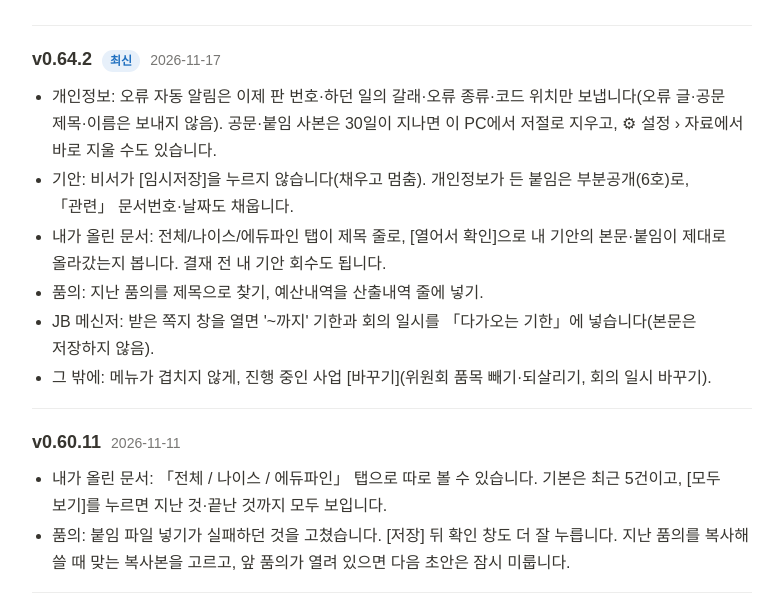
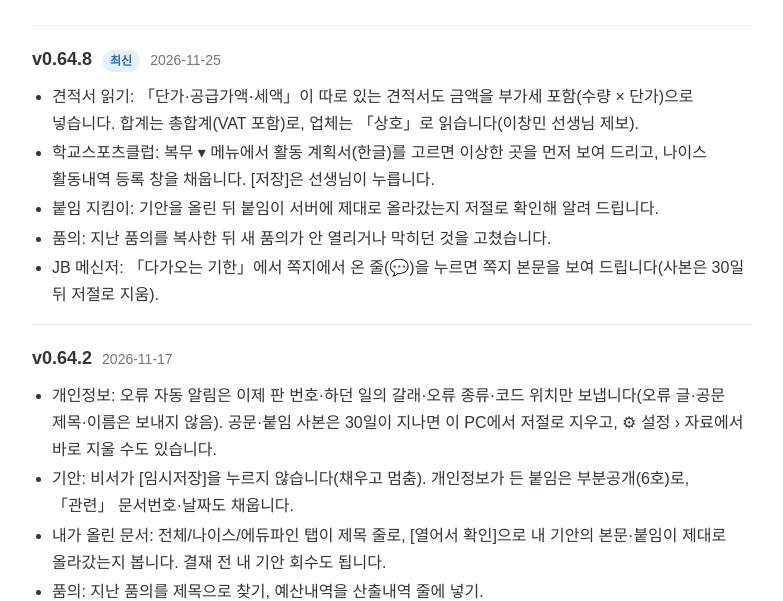
Before and after one commit to Kang-T/edufine-assistant-release, a plain HTML site: page docs/changes.html in a window 1280 px wide. Shown: the part 206-807 px from the top of the page, without its empty margins (248-1031 px from the left). Drawn offline with Linux system fonts and the light colour scheme; a web font is replaced by a local one.

Commit message:
업데이트 소식: v0.64.8

```diff
--- a/docs/changes.html
+++ b/docs/changes.html
@@ -42,7 +42,8 @@ footer { color: var(--sub); font-size: 13px; border-top: 1px solid var(--line);
 <main class="wrap">
   <h1>업데이트 소식</h1>
   <p class="lead">판마다 무엇이 바뀌었는지 적어 둡니다. 비서는 켤 때와 켜 둔 동안 6시간마다 새 판을 확인해 「업데이트할까요?」 하고 묻습니다.</p>
-  <section class="rel" id="v0.64.2"><h2>v0.64.2 <span class="new">최신</span> <span class="date">2026-11-17</span></h2><ul><li>개인정보: 오류 자동 알림은 이제 판 번호·하던 일의 갈래·오류 종류·코드 위치만 보냅니다(오류 글·공문 제목·이름은 보내지 않음). 공문·붙임 사본은 30일이 지나면 이 PC에서 저절로 지우고, ⚙ 설정 › 자료에서 바로 지울 수도 있습니다.</li><li>기안: 비서가 [임시저장]을 누르지 않습니다(채우고 멈춤). 개인정보가 든 붙임은 부분공개(6호)로, 「관련」 문서번호·날짜도 채웁니다.</li><li>내가 올린 문서: 전체/나이스/에듀파인 탭이 제목 줄로, [열어서 확인]으로 내 기안의 본문·붙임이 제대로 올라갔는지 봅니다. 결재 전 내 기안 회수도 됩니다.</li><li>품의: 지난 품의를 제목으로 찾기, 예산내역을 산출내역 줄에 넣기.</li><li>JB 메신저: 받은 쪽지 창을 열면 &#x27;~까지&#x27; 기한과 회의 일시를 「다가오는 기한」에 넣습니다(본문은 저장하지 않음).</li><li>그 밖에: 메뉴가 겹치지 않게, 진행 중인 사업 [바꾸기](위원회 품목 빼기·되살리기, 회의 일시 바꾸기).</li></ul></section>
+  <section class="rel" id="v0.64.8"><h2>v0.64.8 <span class="new">최신</span> <span class="date">2026-11-25</span></h2><ul><li>견적서 읽기: 「단가·공급가액·세액」이 따로 있는 견적서도 금액을 부가세 포함(수량 × 단가)으로 넣습니다. 합계는 총합계(VAT 포함)로, 업체는 「상호」로 읽습니다(이창민 선생님 제보).</li><li>학교스포츠클럽: 복무 ▾ 메뉴에서 활동 계획서(한글)를 고르면 이상한 곳을 먼저 보여 드리고, 나이스 활동내역 등록 창을 채웁니다. [저장]은 선생님이 누릅니다.</li><li>붙임 지킴이: 기안을 올린 뒤 붙임이 서버에 제대로 올라갔는지 저절로 확인해 알려 드립니다.</li><li>품의: 지난 품의를 복사한 뒤 새 품의가 안 열리거나 막히던 것을 고쳤습니다.</li><li>JB 메신저: 「다가오는 기한」에서 쪽지에서 온 줄(💬)을 누르면 쪽지 본문을 보여 드립니다(사본은 30일 뒤 저절로 지움).</li></ul></section>
+  <section class="rel" id="v0.64.2"><h2>v0.64.2 <span class="date">2026-11-17</span></h2><ul><li>개인정보: 오류 자동 알림은 이제 판 번호·하던 일의 갈래·오류 종류·코드 위치만 보냅니다(오류 글·공문 제목·이름은 보내지 않음). 공문·붙임 사본은 30일이 지나면 이 PC에서 저절로 지우고, ⚙ 설정 › 자료에서 바로 지울 수도 있습니다.</li><li>기안: 비서가 [임시저장]을 누르지 않습니다(채우고 멈춤). 개인정보가 든 붙임은 부분공개(6호)로, 「관련」 문서번호·날짜도 채웁니다.</li><li>내가 올린 문서: 전체/나이스/에듀파인 탭이 제목 줄로, [열어서 확인]으로 내 기안의 본문·붙임이 제대로 올라갔는지 봅니다. 결재 전 내 기안 회수도 됩니다.</li><li>품의: 지난 품의를 제목으로 찾기, 예산내역을 산출내역 줄에 넣기.</li><li>JB 메신저: 받은 쪽지 창을 열면 &#x27;~까지&#x27; 기한과 회의 일시를 「다가오는 기한」에 넣습니다(본문은 저장하지 않음).</li><li>그 밖에: 메뉴가 겹치지 않게, 진행 중인 사업 [바꾸기](위원회 품목 빼기·되살리기, 회의 일시 바꾸기).</li></ul></section>
   <section class="rel" id="v0.60.11"><h2>v0.60.11 <span class="date">2026-11-11</span></h2><ul><li>내가 올린 문서: 「전체 / 나이스 / 에듀파인」 탭으로 따로 볼 수 있습니다. 기본은 최근 5건이고, [모두 보기]를 누르면 지난 것·끝난 것까지 모두 보입니다.</li><li>품의: 붙임 파일 넣기가 실패하던 것을 고쳤습니다. [저장] 뒤 확인 창도 더 잘 누릅니다. 지난 품의를 복사해 쓸 때 맞는 복사본을 고르고, 앞 품의가 열려 있으면 다음 초안은 잠시 미룹니다.</li></ul></section>
   <section class="rel" id="v0.60.3"><h2>v0.60.3 <span class="date">2026-11-10</span></h2><ul><li>외부강의 신고: 연락처에 하이픈·띄어쓰기가 섞여 있어도 숫자만 남겨 넣습니다(전남 선생님 기여).</li><li>공문이 열리지 않을 때: 이 PC에서 공문을 처음 여는 경우 「열람 허용」 화면이 먼저 뜰 수 있다고 알려 드립니다. 한 번 허용하면 다음부터는 바로 열립니다.</li><li>진행 중인 사업: 물품선정위원회 심의(안)의 사양 칸이 비지 않게 채웁니다.</li></ul></section>
   <section class="rel" id="v0.60.0"><h2>v0.60.0 <span class="date">2026-11-09</span></h2><ul><li>다른 시도 선생님도 쓸 수 있게: ⚙ 설정 › 화면에 「업무포털 시도」가 생겼습니다(기본 전북). [찾아보기]를 누르면 이 PC에서 열리는 업무포털로 시도를 추천합니다. 바꾸면 비서를 다시 켜야 합니다.</li><li>근무 지역 기본값도 시도에 맞게 바뀝니다(광역시는 그 시 이름, 도는 처음 설정에서 여쭙니다). 전북 선생님은 달라지는 것이 없습니다.</li><li>전남 선생님의 기여로 만들어졌습니다. 고맙습니다.</li></ul></section>
@@ -69,6 +70,6 @@ footer { color: var(--sub); font-size: 13px; border-top: 1px solid var(--line);
   <section class="rel" id="v0.37.1"><h2>v0.37.1 <span class="date">2026-10-11</span></h2><ul><li>자동 공람(문서처리 때 전체·그룹 공람, 설정 › 공람에서 교직원 명단으로 그룹), 오늘 나의 일정, 하단 「업무 흐름·오류·의견 보내기」, 다시 켤 때 Chrome 이 비서 창을 덮지 않게</li></ul></section>
   <section class="rel" id="v0.34.0"><h2>v0.34.0 <span class="date">2026-10-08</span></h2><ul><li>자동 업데이트, ★ 낱말 자동으로 찾기, 컴퓨터 켤 때 자동 시작(기본)</li></ul></section>
 </main>
-<footer><div class="wrap">새 판을 올릴 때마다 저절로 갱신됩니다 (2026-11-17). 교사가 만든 개인 도우미 프로그램이며, 교육청·업무포털 운영 기관의 공식 프로그램이 아닙니다.</div></footer>
+<footer><div class="wrap">새 판을 올릴 때마다 저절로 갱신됩니다 (2026-11-25). 교사가 만든 개인 도우미 프로그램이며, 교육청·업무포털 운영 기관의 공식 프로그램이 아닙니다.</div></footer>
 </body>
 </html>
```
